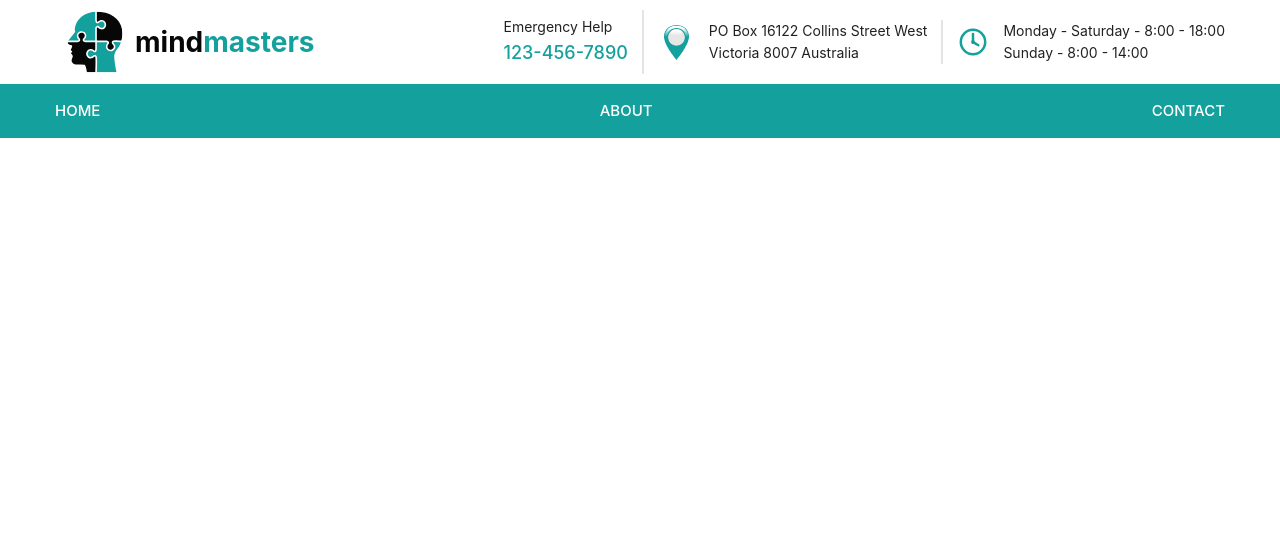
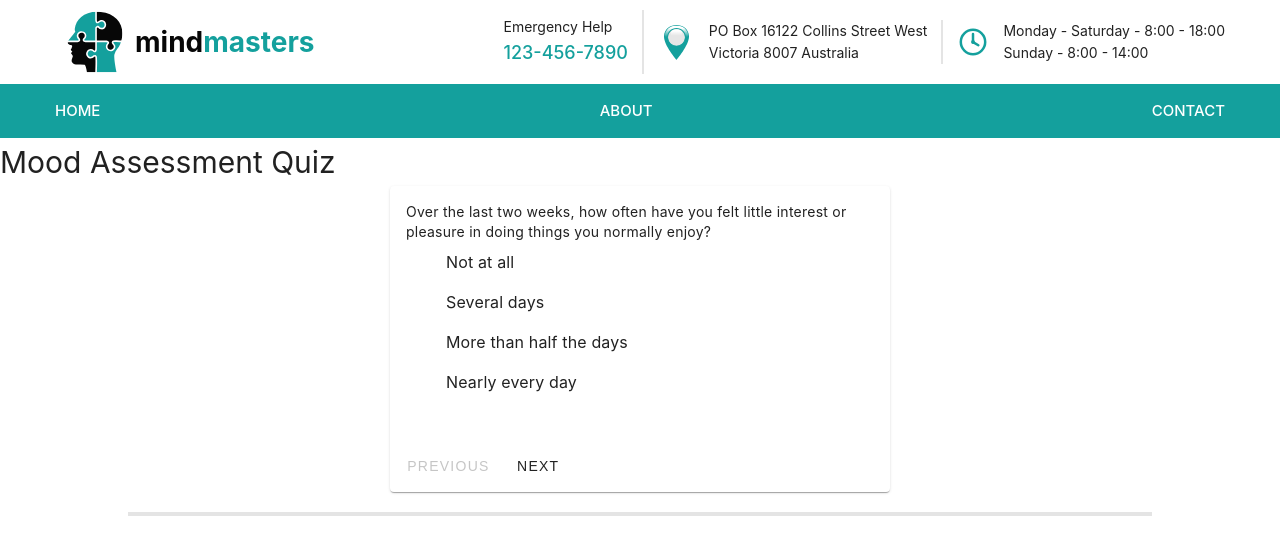
Before and after one commit to Feralwater/CogniLearn, a Vue app: page /quiz in a window 1280 px wide. Shown: the top 554 px of the page. Built offline with nearby package versions, Linux system fonts and the light colour scheme.

Commit message:
add test questions

```diff
--- /dev/null
+++ b/src/data/depressionQuestions.ts
@@ -0,0 +1,82 @@
+export const depressionTestQuestions = [
+  {
+    question: "Over the last two weeks, how often have you felt little interest or pleasure in doing things you normally enjoy?",
+    options: ["Not at all", "Several days", "More than half the days", "Nearly every day"],
+  },
+  {
+    question: "Have you experienced a significant change in appetite or weight (e.g., significant weight loss or gain) over the last two weeks?",
+    options: ["No", "Yes"],
+  },
+  {
+    question: "Do you often feel fatigued or have a lack of energy?",
+    options: ["Not at all", "Several days", "More than half the days", "Nearly every day"],
+  },
+  {
+    question: "How frequently do you have trouble falling asleep, staying asleep, or waking up too early?",
+    options: ["Not at all", "Several days", "More than half the days", "Nearly every day"],
+  },
+  {
+    question: "Have you noticed a significant change in your ability to concentrate, make decisions, or remember things?",
+    options: ["No", "Yes"],
+  },
+  {
+    question: "Do you often feel worthless or excessively guilty about things?",
+    options: ["Not at all", "Several days", "More than half the days", "Nearly every day"],
+  },
+  {
+    question: "Have you experienced psychomotor agitation or retardation? (e.g., restlessness or slowed movements)",
+    options: ["No", "Yes"],
+  },
+  {
+    question: "Over the last two weeks, how frequently have you had thoughts about death or suicide?",
+    options: ["Not at all", "Several days", "More than half the days", "Nearly every day"],
+  },
+  {
+    question: "Do you often feel helpless or hopeless about your future?",
+    options: ["Not at all", "Several days", "More than half the days", "Nearly every day"],
+  },
+  {
+    question: "Have you experienced a change in your appetite or weight (e.g., significant weight loss or gain) over the last two weeks?",
+    options: ["No", "Yes"],
+  },
+  {
+    question: "Do you often feel irritable or easily agitated?",
+    options: ["Not at all", "Several days", "More than half the days", "Nearly every day"],
+  },
+  {
+    question: "How often have you experienced physical symptoms like aches, pains, headaches, or digestive problems without a clear physical cause?",
+    options: ["Not at all", "Several days", "More than half the days", "Nearly every day"],
+  },
+  {
+    question: "Have you withdrawn or isolated yourself from others more than usual?",
+    options: ["Not at all", "Several days", "More than half the days", "Nearly every day"],
+  },
+  {
+    question: "Over the last two weeks, how frequently have you felt sad or empty?",
+    options: ["Not at all", "Several days", "More than half the days", "Nearly every day"],
+  },
+  {
+    question: "Do you often have difficulty functioning at work, school, or home due to your emotions?",
+    options: ["Not at all", "Several days", "More than half the days", "Nearly every day"],
+  },
+  {
+    question: "Have you experienced a significant change in your sleep patterns (e.g., sleeping too much or too little) over the last two weeks?",
+    options: ["No", "Yes"],
+  },
+  {
+    question: "Do you frequently feel overwhelmed or unable to cope with daily tasks?",
+    options: ["Not at all", "Several days", "More than half the days", "Nearly every day"],
+  },
+  {
+    question: "How often do you have thoughts of harming yourself or others?",
+    options: ["Not at all", "Several days", "More than half the days", "Nearly every day"],
+  },
+  {
+    question: "Do you often feel anxious, tense, or on edge?",
+    options: ["Not at all", "Several days", "More than half the days", "Nearly every day"],
+  },
+  {
+    question: "Over the last two weeks, how frequently have you had difficulty enjoying or feeling satisfied with things you used to enjoy?",
+    options: ["Not at all", "Several days", "More than half the days", "Nearly every day"],
+  },
+];
--- a/src/router/index.ts
+++ b/src/router/index.ts
@@ -15,8 +15,8 @@ const router = createRouter({
       component: () => import('../views/AboutView.vue')
     },
     {
-      path: '/depression-test',
-      name: 'depression-test',
+      path: '/quiz',
+      name: 'quiz',
       component: () => import('@/views/DepressionTest/DepressionTestView.vue')
     }
   ]
--- a/src/views/DepressionTest/DepressionTestView.vue
+++ b/src/views/DepressionTest/DepressionTestView.vue
@@ -1,31 +1,60 @@
 <template>
   <div>
-    <h1>Depression Test</h1>
-    <div v-for="(question, index) in questions" :key="index">
-      <p>{{ question.text }}</p>
-      <v-radio-group v-model="answers[index]">
-        <v-radio v-for="(option, optionIndex) in question.options" :key="optionIndex" :label="option" :value="option" />
-      </v-radio-group>
-    </div>
-    <v-btn @click="submitTest" color="primary">Submit Test</v-btn>
+    <h1>Mood Assessment Quiz</h1>
+    <v-card class="question-card" elevation="2" v-if="currentQuestionIndex < questions.length">
+      <v-card-text>
+        <p>{{ currentQuestion.question }}</p>
+        <v-radio-group v-model="currentAnswer">
+          <v-radio
+            v-for="(option, optionIndex) in currentQuestion.options"
+            :key="optionIndex"
+            :label="option"
+            :value="option"
+          />
+        </v-radio-group>
+      </v-card-text>
+      <v-card-actions>
+        <v-btn @click="prevQuestion" :disabled="currentQuestionIndex === 0">Previous</v-btn>
+        <v-btn @click="nextQuestion" :disabled="currentQuestionIndex === questions.length - 1">Next</v-btn>
+      </v-card-actions>
+    </v-card>
+
+    <v-progress-linear :value="progress" class="progress-bar" v-if="questions.length > 1" />
+
+    <v-btn @click="submitTest" v-else color="primary">Submit Test</v-btn>
   </div>
 </template>
 
 <script>
+import { depressionTestQuestions } from "@/data/depressionQuestions";
+
 export default {
   data() {
     return {
-      questions: [
-        {
-          text: 'Question 1: Do you often feel sad or hopeless?',
-          options: ['Yes', 'No'],
-        },
-        // Add more questions and options as needed
-      ],
-      answers: Array(5).fill(''),
+      questions: depressionTestQuestions,
+      currentQuestionIndex: 0,
+      currentAnswer: '',
     };
   },
+  computed: {
+    currentQuestion() {
+      return this.questions[this.currentQuestionIndex];
+    },
+    progress() {
+      return ((this.currentQuestionIndex + 1) / this.questions.length) * 100;
+    },
+  },
   methods: {
+    nextQuestion() {
+      if (this.currentQuestionIndex < this.questions.length - 1) {
+        this.currentQuestionIndex++;
+      }
+    },
+    prevQuestion() {
+      if (this.currentQuestionIndex > 0) {
+        this.currentQuestionIndex--;
+      }
+    },
     submitTest() {
       // Process the test results
       console.log(this.answers);
@@ -35,5 +64,13 @@ export default {
 </script>
 
 <style>
+.question-card {
+  max-width: 500px;
+  margin: 0 auto;
+}
 
+.progress-bar {
+  width: 80%;
+  margin: 20px auto;
+}
 </style>
--- a/src/views/HomeView/HomeView.vue
+++ b/src/views/HomeView/HomeView.vue
@@ -19,7 +19,7 @@
         @click="navigateToDepressionTest"
         color="primary"
       >
-        Take Depression Test
+        Take Mood Assessment Quiz
       </v-btn>
     </div>
   </v-img>
@@ -31,7 +31,7 @@ import banner from "@/assets/banner.jpg";
 export default {
   methods: {
     navigateToDepressionTest() {
-      this.$router.push("/depression-test");
+      this.$router.push("/quiz");
     }
   },
   data() {
```
